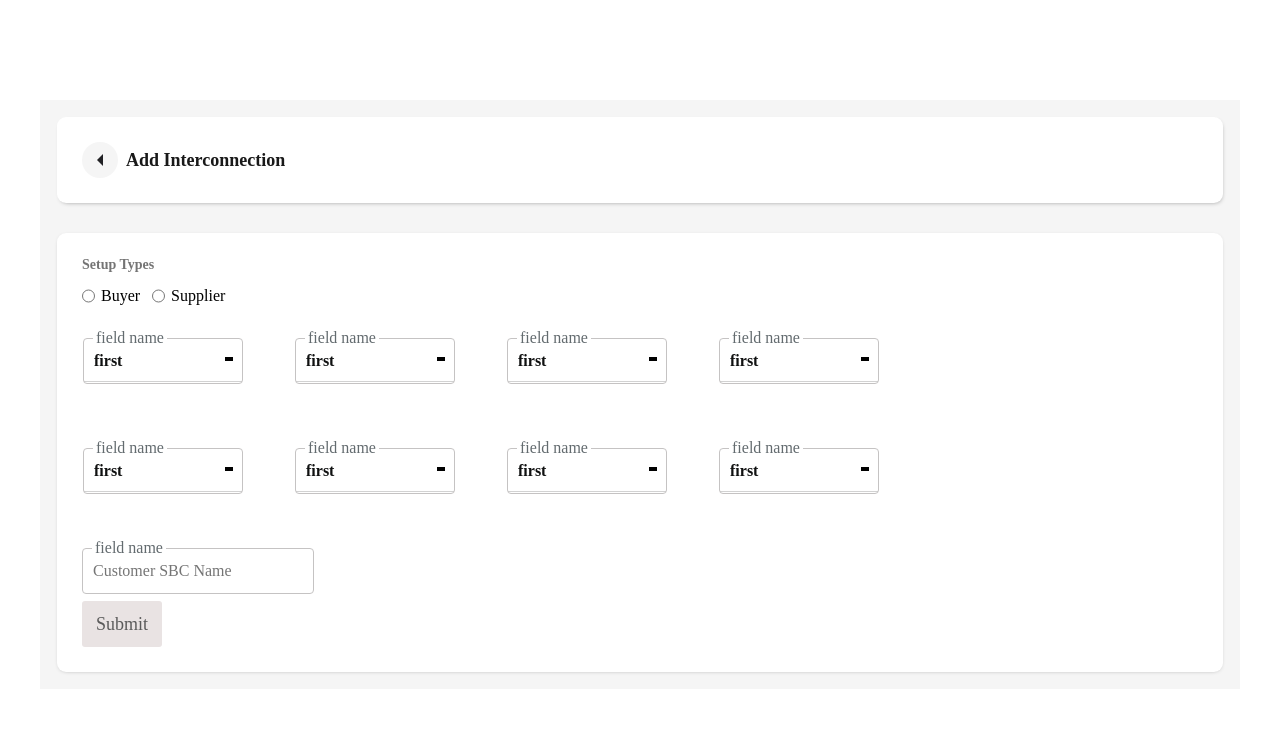
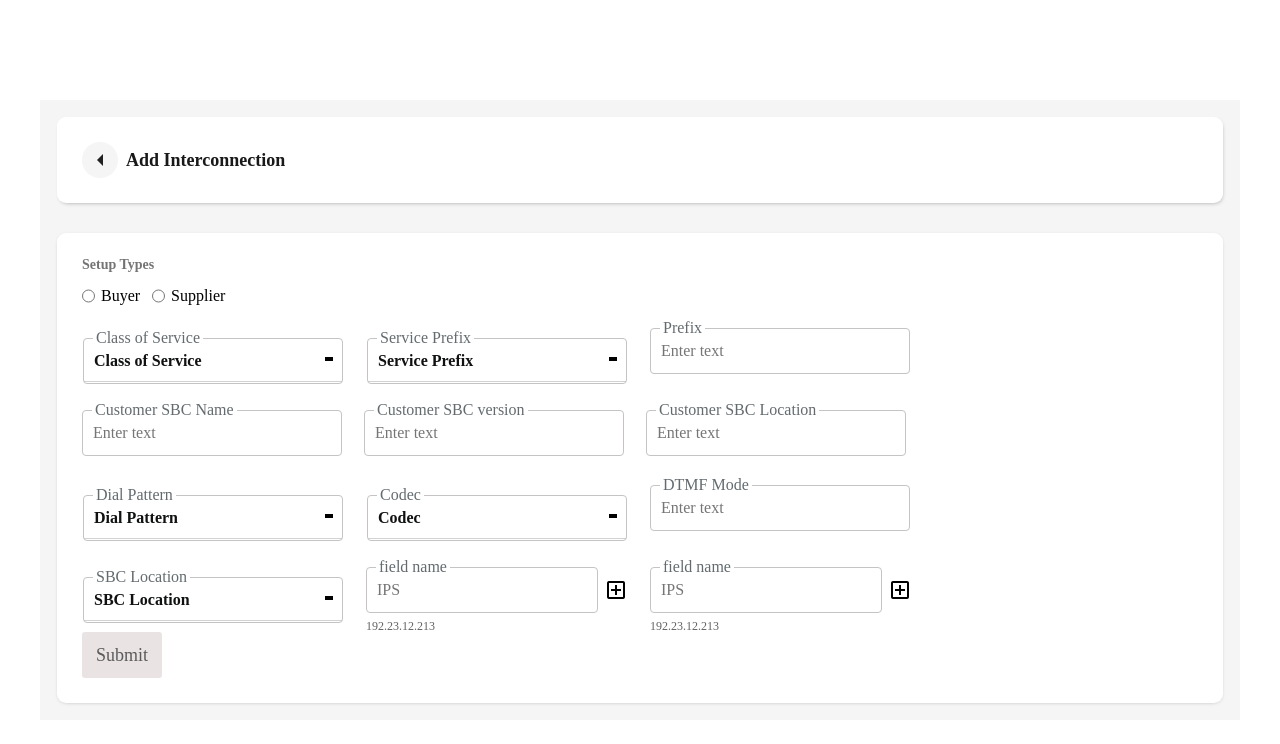
Before and after one commit to AbuBakkarSiddiqueAnir/vue-project, a Vue app: page / in a window 1280 px wide. Shown: the top 744 px of the page. Built offline with nearby package versions, Linux system fonts and the light colour scheme.

Commit message:
funciton -- adding dynamic functionily to input fields

```diff
--- /dev/null
+++ b/src/Utilities/data.js
@@ -0,0 +1,121 @@
+export const fields = [
+  {
+    name: 'Class of Service',
+    type: 'dropdown',
+    options: [
+      {
+        id: '1',
+        name: 'Gold'
+      },
+      {
+        id: '2',
+        name: 'Silver'
+      }
+    ]
+  },
+  {
+    name: 'Service Prefix',
+    type: 'dropdown',
+    options: [
+      {
+        id: '1',
+        name: 'Yes'
+      },
+      {
+        id: '2',
+        name: 'No'
+      }
+    ]
+  },
+  {
+    name: 'Prefix',
+    type: 'input'
+  },
+  {
+    name: 'Customer SBC Name',
+    type: 'input'
+  },
+  {
+    name: 'Customer SBC version',
+    type: 'input'
+  },
+  {
+    name: 'Customer SBC Location',
+    type: 'input',
+    options: [
+      {
+        id: '1',
+        name: 'Netherland'
+      },
+      {
+        id: '2',
+        name: 'Bangladesh'
+      },
+      {
+        id: '2',
+        name: 'USA'
+      }
+    ]
+  },
+  {
+    name: 'Dial Pattern',
+    type: 'dropdown',
+    options: [
+      {
+        id: '1',
+        name: 'E165'
+      },
+      {
+        id: '2',
+        name: 'R123'
+      }
+    ]
+  },
+  {
+    name: 'Codec',
+    type: 'dropdown',
+    options: [
+      {
+        id: '1',
+        name: 'G2132'
+      },
+      {
+        id: '2',
+        name: 'R2123'
+      }
+    ]
+  },
+  {
+    name: 'DTMF Mode',
+    type: 'input'
+  },
+  {
+    name: 'SBC Location',
+    type: 'dropdown',
+    options: [
+      {
+        id: '1',
+        name: 'Netherland'
+      },
+      {
+        id: '2',
+        name: 'Bangladesh'
+      },
+      {
+        id: '2',
+        name: 'USA'
+      }
+    ]
+  },
+  {
+    name: 'Signaling Ips ',
+    type: 'add-input',
+    options: ['12.343.234.234', '232.343.234.234']
+  },
+  {
+    name: 'Media Ips ',
+    type: 'add-input',
+    options: ['12.343.234.234', '232.343.234.234']
+  }
+
+]
--- /dev/null
+++ b/src/components/addInputValue.vue
@@ -0,0 +1,98 @@
+<script setup>
+
+import { ref, reactive, watchEffect } from 'vue'
+const inputValue = ref('');
+const ips = ref(['192.23.12.213'])
+
+watchEffect(() => {
+    console.log(inputValue.value)
+}
+)
+
+const addIp = () => {
+    ips.value.push(inputValue.value)
+    inputValue.value = ''
+}
+
+</script>
+
+<template>
+    <div class="input--field_wrapper">
+        <div class="add--value">
+            <input class="input--field" placeholder="IPS" type="text" v-model="inputValue">
+            <div @click="addIp()" class="add--value__btn">
+                <img src="../assets/Image/add.png" alt="">
+            </div>
+
+        </div>
+
+        <span class="input--field_text">
+            field name
+        </span>
+
+        <ul>
+            <li v-for="(ip, idx) in ips" :key="idx">
+                {{ ip }}
+            </li>
+        </ul>
+    </div>
+</template>
+
+
+
+<style lang="scss" scoped>
+.input--field_wrapper {
+    position: relative;
+
+    .input--field_text {
+        position: absolute;
+        top: -14px;
+        padding: 2px 3px;
+        left: 10px;
+        background: #fff;
+        text-align: center;
+        color: #636b6f;
+    }
+
+    ul {
+        margin-top: 7px;
+
+        li {
+            list-style: none;
+            margin-top: 3px;
+            font-size: 12px;
+            line-height: 12px;
+            color: #626364;
+            font-weight: 400;
+        }
+    }
+
+    .add--value {
+        display: flex;
+        justify-content: space-between;
+        align-items: center;
+        gap: 6px;
+
+        .add--value__btn {
+            cursor: pointer;
+        }
+    }
+
+    .input--field {
+        color: #2e2f30;
+        min-width: 160px;
+        padding: 10px 20px 10px 10px;
+        text-transform: none;
+        font-weight: 300;
+
+        border: 1px solid rgb(197, 195, 195);
+        border-radius: 4px;
+        background-color: transparent;
+        outline: none;
+        white-space: nowrap;
+        text-overflow: ellipsis;
+        overflow: hidden;
+
+    }
+}
+</style>
--- a/src/components/addInterconnection.vue
+++ b/src/components/addInterconnection.vue
@@ -1,6 +1,7 @@
 <script setup>
-import dropDown from "./dropDown.vue";
-import InputFeild from "./inputFeild.vue";
+
+import FormSelector from './formSelector.vue';
+import {fields} from '../Utilities/data'
 
 
 
@@ -28,16 +29,7 @@ import InputFeild from "./inputFeild.vue";
             </div>
             <div class="service--form_area">
                 <div class="form--options">
-                    <dropDown />
-                    <dropDown />
-                    <dropDown />
-                    <dropDown />
-                    <dropDown />
-                    <dropDown />
-                    <dropDown />
-                    <dropDown />
-                    <InputFeild/>
-
+                    <FormSelector v-for="(field, idx) in fields" :idx="idx" :field="field" :key="field.name"/>
                 </div>
 
                 <div>
@@ -131,7 +123,7 @@ import InputFeild from "./inputFeild.vue";
             .form--options{
                 display: flex;
                 flex-wrap: wrap;
-                gap:50px;
+                gap:22px;
             }
        }
     }
--- a/src/components/dropDown.vue
+++ b/src/components/dropDown.vue
@@ -2,38 +2,41 @@
 
 <script setup>
 
-import { reactive, ref } from 'vue'
+import { onMounted, reactive, ref, watchEffect } from 'vue'
 
-const selectedOption = ref( 'first')
+const selectedOption = ref( '')
 const showMenu = ref(false)
+const props = defineProps(['field'])
 
-const options = reactive([
-    { name:'first'},
-     {name:'second' }
-])
 
+watchEffect(()=>{
+  console.log(props.field)
+})
 function toggleMenu(){
     console.log(showMenu.value)
     showMenu.value = !showMenu.value
 }
 function updateOption(option){
     selectedOption.value = option.name
-    console.log('update')
+    showMenu.value = false;
 }
 
+onMounted(() => {
+  selectedOption.value = props.field.name
+})
 
 </script>
 
 
 <template>
-    <div class="btn-group" v-click-outside="onClickOutside">
+    <div class="btn-group" >
         <li @click="toggleMenu()" class="dropdown-toggle" v-if="selectedOption !== undefined">
           {{ selectedOption }}
 
           <span class="caret"></span>
         </li>
         <span class="input--field_text">
-            field name
+            {{ props.field.name }}
         </span>
 
         <li @click="toggleMenu()" class="dropdown-toggle dropdown-toggle-placeholder" v-if="selectedOption === undefined">
@@ -43,7 +46,7 @@ function updateOption(option){
         </li>
 
         <ul class="dropdown-menu" v-if="showMenu">
-            <li v-for="(option, idx) in options" :key="idx">
+            <li v-for="(option, idx) in props.field.options" :key="idx">
                 <a href="javascript:void(0)" @click="updateOption(option)">
                     {{ option.name }}
                 </a>
@@ -56,7 +59,7 @@ function updateOption(option){
 
 <style scoped lang="scss">
 .btn-group {
-  min-width: 160px;
+  min-width: 260px;
   height: 40px;
   position: relative;
   margin: 10px 1px;
@@ -79,7 +82,7 @@ function updateOption(option){
 .dropdown-toggle {
   color: #101111;
 
-  min-width: 160px;
+  min-width: 260px;
   padding: 10px 20px 10px 10px;
   text-transform: none;
   font-weight: 600;
@@ -106,7 +109,7 @@ function updateOption(option){
   left: 0;
   z-index: 1000;
   float: left;
-  min-width: 160px;
+  min-width: 260px;
   padding: 5px 0;
   margin: 2px 0 0;
   list-style: none;
--- /dev/null
+++ b/src/components/formSelector.vue
@@ -0,0 +1,32 @@
+<script setup>
+import { watchEffect } from '@vue/runtime-core';
+import AddInputValue from './addInputValue.vue';
+import DropDown from './dropDown.vue';
+import InputField from './inputField.vue';
+
+const props = defineProps(['field'])
+
+watchEffect(()=>{
+    console.log('propss',props.field)
+})
+
+
+</script>
+
+
+<template>
+    <div>
+
+        <DropDown :field="props.field" v-if="props.field.type === 'dropdown'"/>
+
+        <InputField  :field="props.field" v-if="props.field.type === 'input'"/>
+
+        <AddInputValue  :field="props.field" v-if="props.field.type === 'add-input'"/>
+
+    </div>
+</template>
+
+
+<style lang="scss" scoped>
+
+</style>
--- a/src/components/inputFeild.vue
+++ b/src/components/inputField.vue
@@ -3,18 +3,15 @@
 import {ref, reactive, watchEffect} from 'vue'
 const inputValue = ref('')
 
-watchEffect(()=>{
-    console.log(inputValue.value)
-}
-)
+const props = defineProps(['field'])
 
 </script>
 
 <template>
     <div class="input--field_wrapper">
-        <input class="input--field" placeholder="Customer SBC Name" type="text" v-model="inputValue">
+        <input class="input--field" placeholder="Enter text" type="text" v-model="inputValue">
         <span class="input--field_text">
-            field name
+            {{ props.field.name }}
         </span>
     </div>
 </template>
@@ -35,7 +32,7 @@ watchEffect(()=>{
     }
 .input--field {
   color: #2e2f30;
-  min-width: 160px;
+  min-width: 260px;
   padding: 10px 20px 10px 10px;
   text-transform: none;
   font-weight: 300;
```
Also changed, not shown: src/assets/Image/add.png (added), src/assets/Image/b-arrow.png (added).
